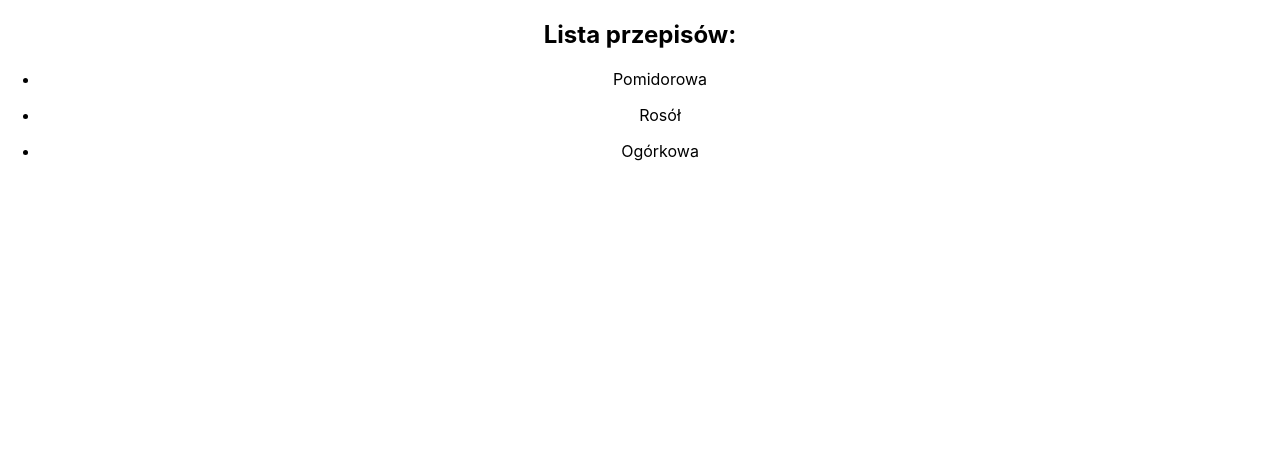
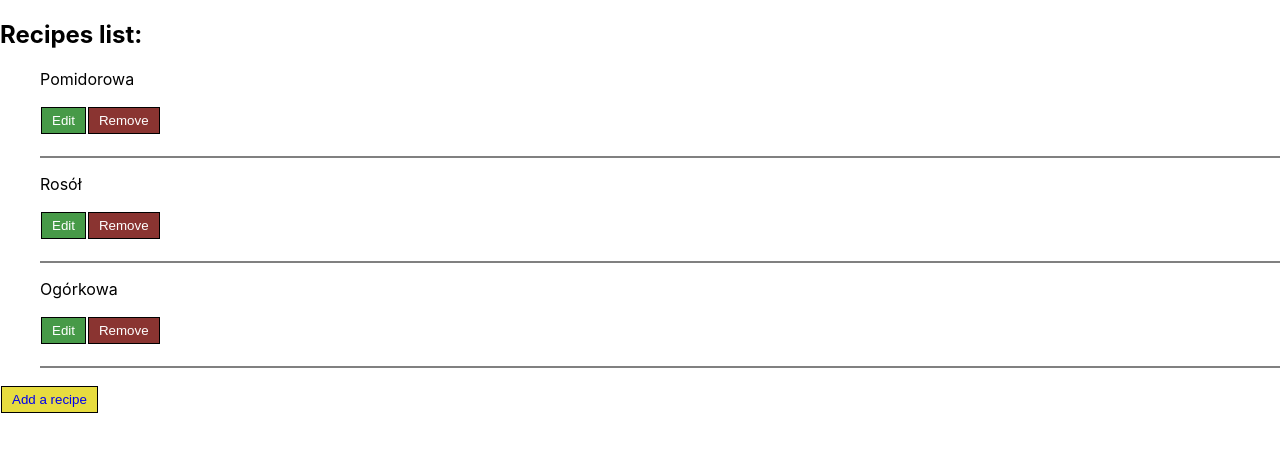
Before and after one commit to pawelstech95/Recipes-React, a React (Create React App) app: page / in a window 1280 px wide. Shown: the top 452 px of the page. Built offline with nearby package versions, Linux system fonts and the light colour scheme.

Commit message:
added edit and remove buttons

```diff
--- a/src/App.css
+++ b/src/App.css
@@ -1,38 +1,28 @@
-.App {
+li {
+  list-style: none;
+  padding-bottom: 20px;
+  border-bottom: 2px solid gray;
+}
+a {
+  text-decoration: none;
+}
+.btn {
+  background-color: rgb(214, 198, 198);
+  border: 1px solid black;
+  color: white;
+  padding: 5px 10px;
   text-align: center;
+  text-decoration: none;
+  display: inline-block;
+  margin: 2px 1px;
+  cursor: pointer;
 }
-
-.App-logo {
-  height: 40vmin;
-  pointer-events: none;
+.btn__edit {
+  background-color: hsl(121, 37%, 44%);
 }
-
-@media (prefers-reduced-motion: no-preference) {
-  .App-logo {
-    animation: App-logo-spin infinite 20s linear;
-  }
+.btn__remove {
+  background-color: #8a3431;
 }
-
-.App-header {
-  background-color: #282c34;
-  min-height: 100vh;
-  display: flex;
-  flex-direction: column;
-  align-items: center;
-  justify-content: center;
-  font-size: calc(10px + 2vmin);
-  color: white;
+.btn__linkTo {
+  background-color: #e7dc3f;
 }
-
-.App-link {
-  color: #61dafb;
-}
-
-@keyframes App-logo-spin {
-  from {
-    transform: rotate(0deg);
-  }
-  to {
-    transform: rotate(360deg);
-  }
-}
--- a/src/components/List.jsx
+++ b/src/components/List.jsx
@@ -1,16 +1,22 @@
-import React from 'react';
+import React, { useState } from 'react';
 import Recipe from './Recipe';
 
 const List = ({ data }) => {
+  console.log(data);
+  const handleRemoveButton = (id) => {
+    console.log(id);
+  };
+
   const recipes = data.map((recipe) => {
-    // console.log(recipe);
     return (
-      <li>
+      <li key={recipe.id}>
         <Recipe
-          key={recipe._id}
+          id={recipe.id}
           title={recipe.title}
           ingredients={recipe.ingredients}
           description={recipe.description}
+          handleRemove={() => handleRemoveButton(recipe.id)}
+          handleEdit={() => console.log(recipe.id)}
         />
       </li>
     );
--- a/src/components/Recipe.jsx
+++ b/src/components/Recipe.jsx
@@ -1,9 +1,15 @@
 import React from 'react';
 
-const Recipe = ({ title }) => {
+const Recipe = ({ title, id, handleRemove, handleEdit }) => {
   return (
     <>
-      <p key={title}>{title}</p>
+      <p>{title}</p>
+      <button className="btn btn__edit" onClick={handleEdit}>
+        Edit
+      </button>
+      <button className="btn btn__remove" onClick={handleRemove}>
+        Remove
+      </button>
     </>
   );
 };
--- a/src/containers/HomePage.jsx
+++ b/src/containers/HomePage.jsx
@@ -1,9 +1,10 @@
 // import useSWR from 'swr';
-
+import {Link} from 'react-router-dom';
 import List from '../components/List';
 
 // import { fetcher } from '../utils';
-const data = [ // temporary data
+const data = [
+  // temporary data
   {
     id: 1,
     title: 'Pomidorowa',
@@ -29,11 +30,11 @@ const HomePage = () => {
 
   // const { data } = useSWR(url, fetcher);
 
-  console.log(data);
+  // console.log(data);
 
   return (
     <div>
-      <h2>Lista przepisów: </h2>
+      <h2>Recipes list: </h2>
       {!data ? (
         <div>Loading...</div>
       ) : (
@@ -41,6 +42,9 @@ const HomePage = () => {
           <List data={data} />
         </ul>
       )}
+       <button className='btn btn__linkTo'>
+        <Link to='/create'>Add a recipe</Link>
+      </button>
     </div>
   );
 };
```
